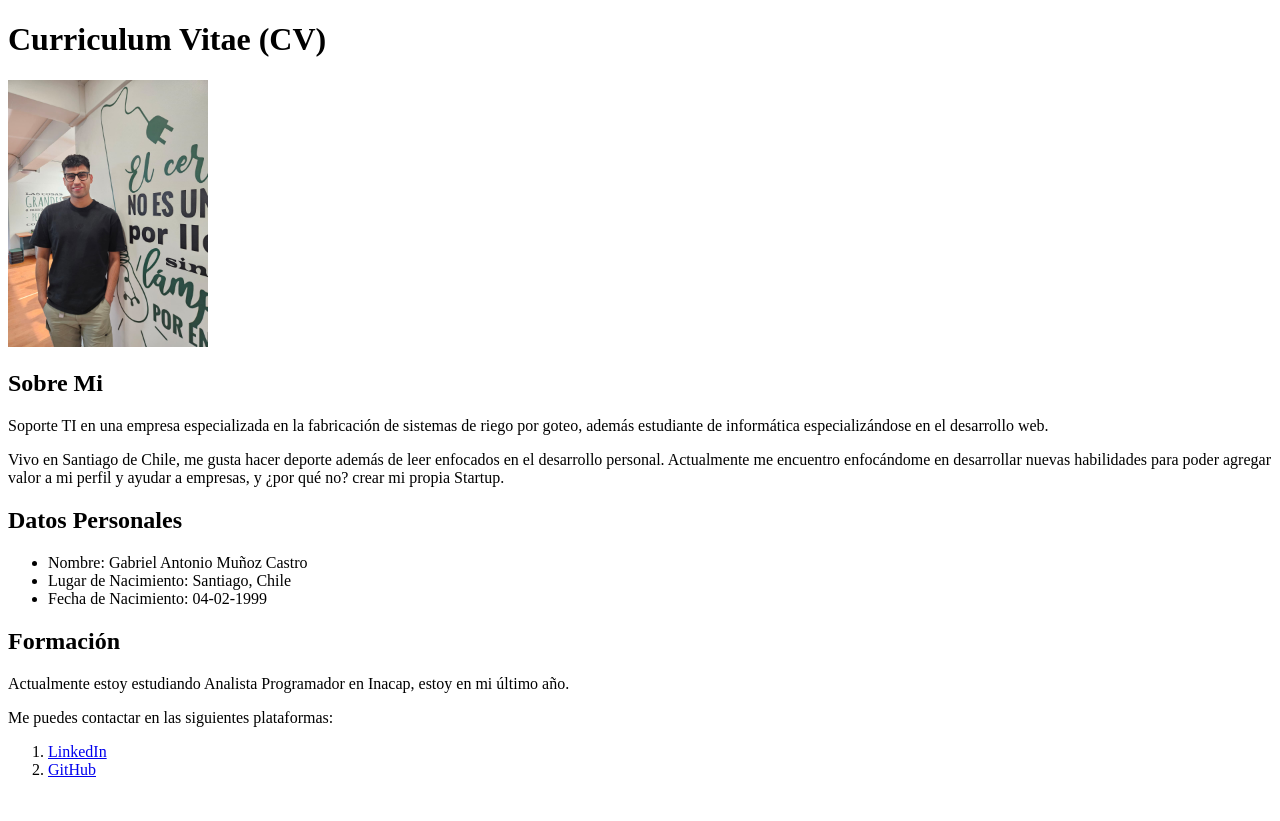
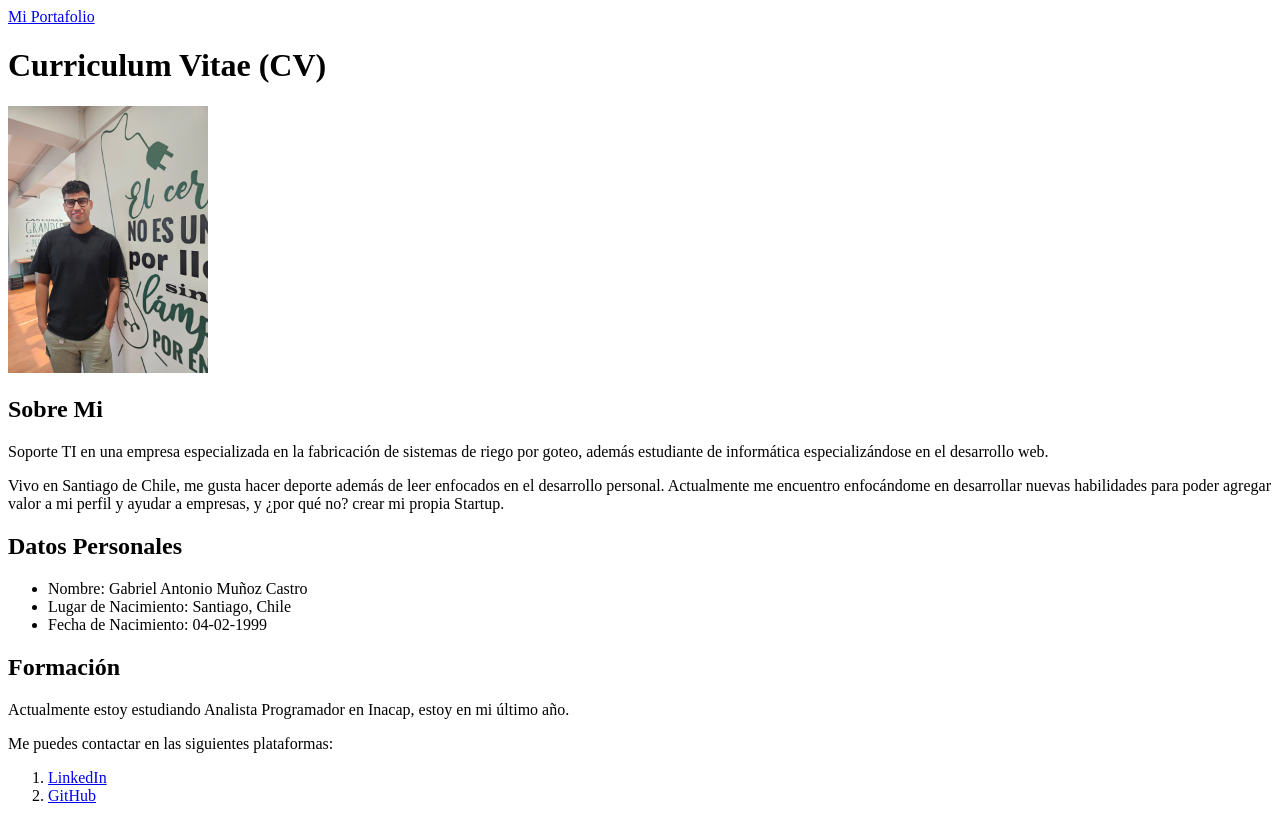
Before and after one commit to mrGoonies/desafio-latam, a plain HTML site: page 01-cv/index.html in a window 1280 px wide. Before the commit the page ends 800 px from the top, so only its background shows below. Drawn offline with Linux system fonts and the light colour scheme.

Commit message:
Acceder a mi portafolio

```diff
--- a/01-cv/index.html
+++ b/01-cv/index.html
@@ -9,6 +9,9 @@
 
 <body>
     <header>
+        <nav>
+            <a href="./pages/portafolio.html">Mi Portafolio</a>
+        </nav>
         <h1>Curriculum Vitae (CV)</h1>
         <img src="./assets/me.jpeg" alt="Gabriel Foto" width="200">
     </header>
```
